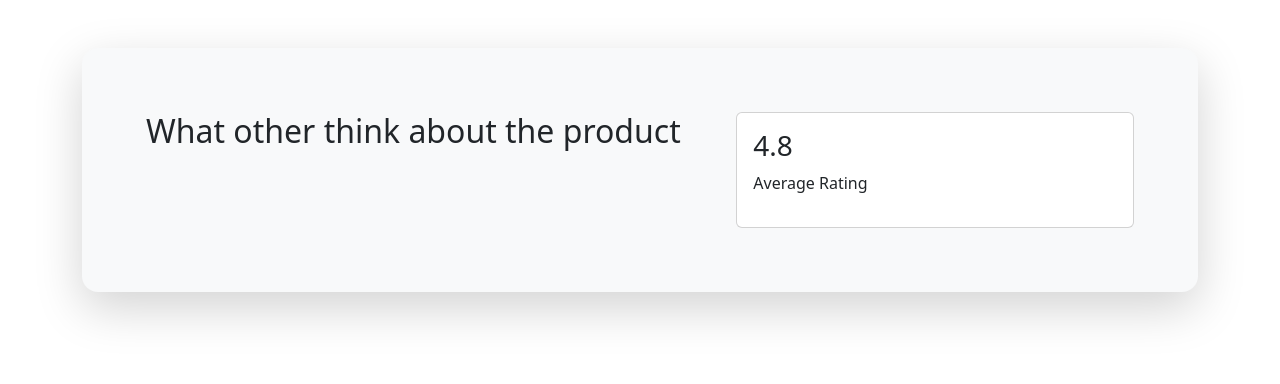
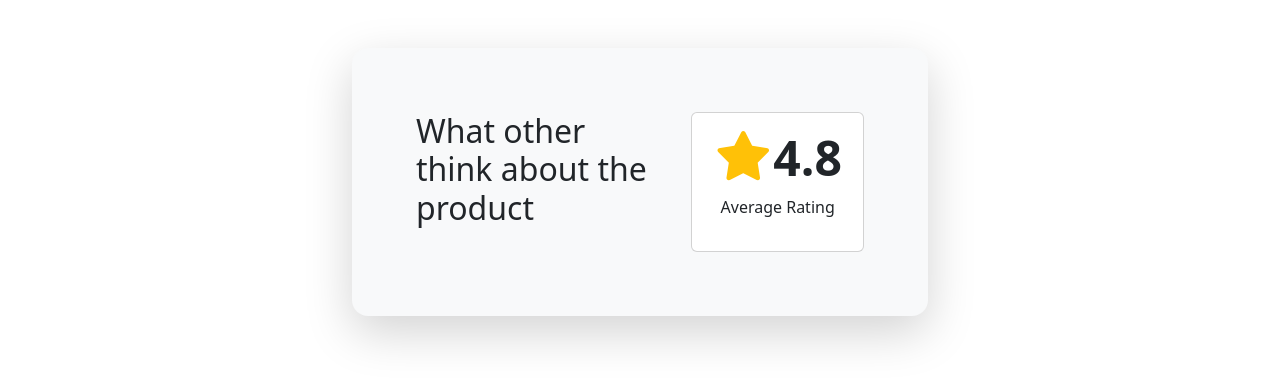
Before and after one commit to tanwaratkaewpratom/RatingComponent, a plain HTML site: page index.html in a window 1280 px wide. Drawn offline with Linux system fonts and the light colour scheme.

Commit message:
Complete Rating Summary + Responsive Layot (#2)

```diff
--- a/css/style.css
+++ b/css/style.css
@@ -0,0 +1,5 @@
+@media (min-width: 600px) {
+    .container {
+        max-width: 600px;
+    }
+}
--- a/index.html
+++ b/index.html
@@ -1,13 +1,18 @@
 <!DOCTYPE html>
 <html lang="en">
+
 <head>
   <meta charset="UTF-8" />
   <meta http-equiv="X-UA-Compatible" content="IE=edge" />
   <meta name="viewport" content="width=device-width, initial-scale=1.0" />
   <link rel="stylesheet" href="css/bootstrap.min.css" />
+  <link rel="stylesheet" href="https://cdnjs.cloudflare.com/ajax/libs/font-awesome/7.3.1/css/all.min.css"
+    integrity="sha512-QeR2VH+lsBE5LSAe1Q5EnTBbe7XTBubt8dG93Y7gidSgdMCr8nVqKcfKAMyN96SV8KDbZVTDXChatu5G2KQGzg=="
+    crossorigin="anonymous" referrerpolicy="no-referrer">
   <link rel="stylesheet" href="css/style.css" />
   <title>Mini-Project Starter</title>
 </head>
+
 <body>
   <div class="container">
     <div class="card mt-5 bg-light shadow-lg border-0 rounded-4">
@@ -18,8 +23,8 @@
           </div>
           <div class="col-5">
             <div class="card">
-                <div class="card-body">
-                  <h3>4.8</h3>
+              <div class="card-body text-center">
+                <h3 class="display-5 fw-semibold"><i class="fa-solid fa-star text-warning"></i>4.8</h3>
                 <p>Average Rating</p>
               </div>
             </div>
@@ -31,4 +36,5 @@
 
   <script src="js/bootstrap.bundle.min.js"></script>
 </body>
+
 </html>
```
Lines whose indentation alone changed are shown as unchanged.
